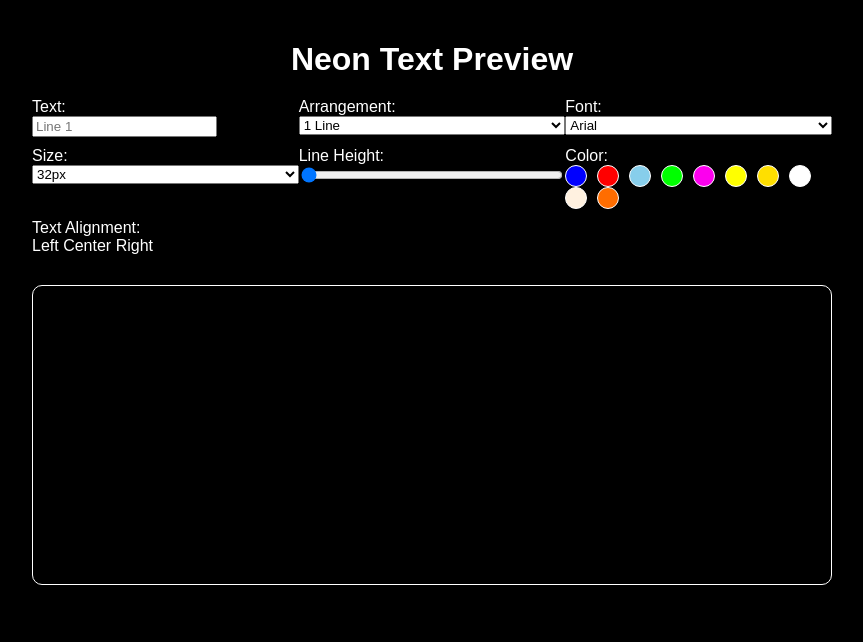
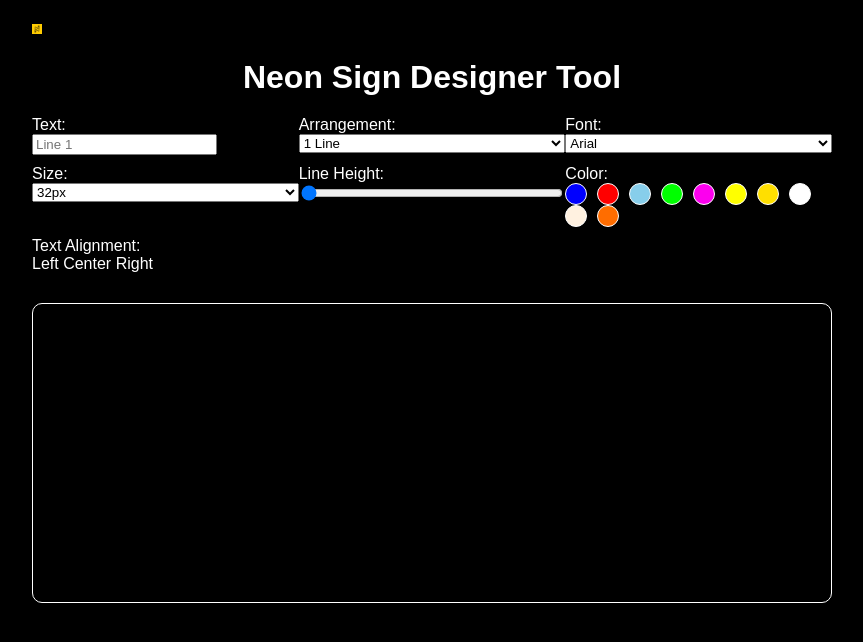
Before and after one commit to neonnationx-ph/neonnationx.github.io, a plain HTML site: page index.html in a window 1280 px wide. Shown: the whole page, without its empty margins (208-1071 px from the left). Drawn offline with Linux system fonts and the light colour scheme.

Commit message:
Update index.html

```diff
--- a/index.html
+++ b/index.html
@@ -3,12 +3,13 @@
 <head>
   <meta charset="UTF-8">
   <meta name="viewport" content="width=device-width, initial-scale=1.0">
-  <title>Neon Text Preview</title>
+  <title>NeonNationX Designer</title>
   <link rel="stylesheet" href="styles.css">
 </head>
 <body>
   <div class="container">
-    <h1>Neon Text Preview</h1>
+    <img src="neonnationx logo 2023 rendered-01.jpg" width=10px height=10px style.border-radius='50%'/>
+    <h1>Neon Sign Designer Tool</h1>
     <div class="options">
       <div class="option">
         <label>Text:</label>
```
